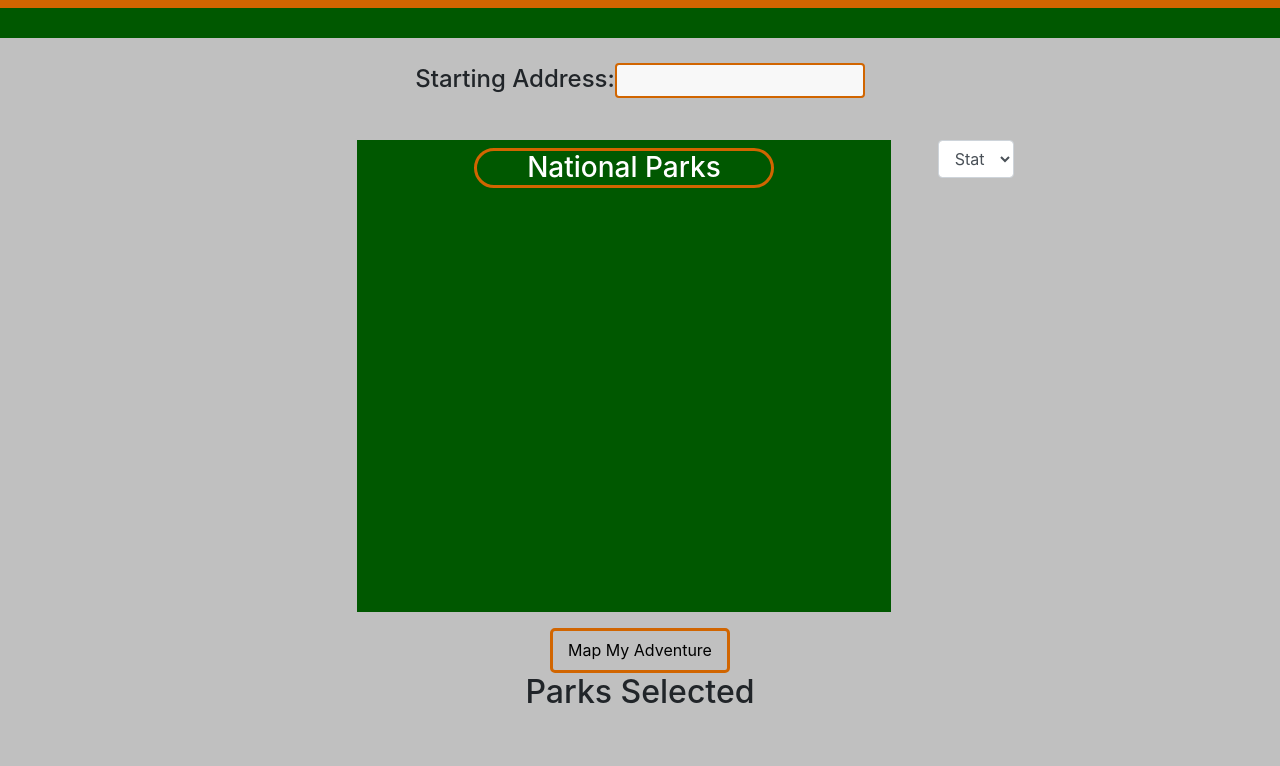
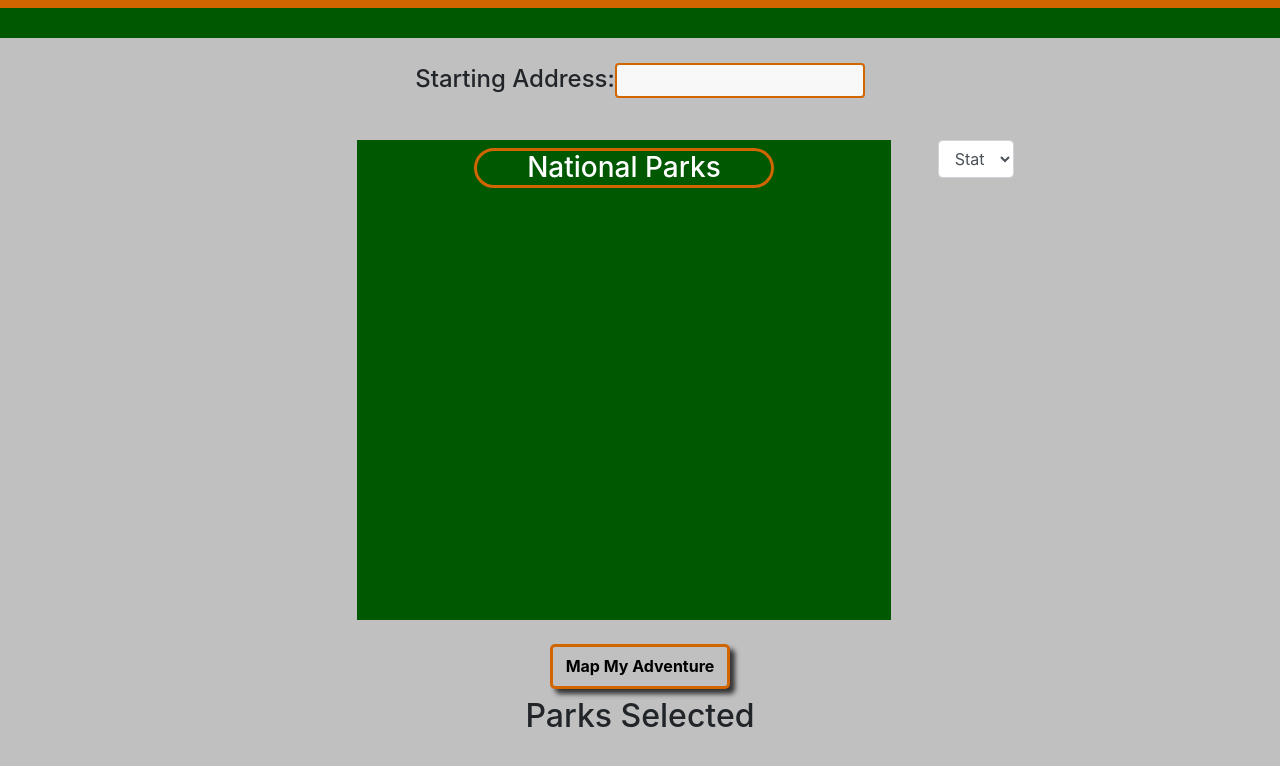
Before and after one commit to oohjared/National-Park-Adventure-Map-, a plain HTML site: page page-1.html in a window 1280 px wide. Shown: the part 88-854 px from the top of the page. Drawn offline with nearby package versions, Linux system fonts and the light colour scheme; a web font is replaced by a local one.

Commit message:
added button styling to map button

```diff
--- a/assets/css/style.css
+++ b/assets/css/style.css
@@ -74,6 +74,8 @@ section{
     background-color: var(--grey);
     height: 45px;
     width: 180px;
+    font-weight: bold;
+    box-shadow: 5px 5px 5px rgb(51, 51, 51);
 }
 .map:hover{
     border-color: var(--green);
--- a/page-1.html
+++ b/page-1.html
@@ -28,7 +28,7 @@
       <section class="d-flex flex-row justify-content-center">
         <article class="col-1"></article>
         <article id="parks-el" class="d-flex flex-column m-3 p-2 col-5">
-          <h3 id="parks-el-title" class="d-flex justify-content-center text-white rounded-pill">National Parks</h3>
+          <h3 id="parks-el-title" class="d-flex justify-content-center text-white rounded-pill mb-2">National Parks</h3>
           <ul id="parks" class="list-inline overflow-auto p-2">
 
           </ul>
@@ -40,7 +40,7 @@
         </article>
       </section>
       <section class="d-flex justify-content-center">
-        <button class="map">Map My Adventure</button>
+        <button class="map m-2">Map My Adventure</button>
       </section>
       <section>
         <article>
```
Also changed, not shown: assets/js/logic.js (indentation only).
